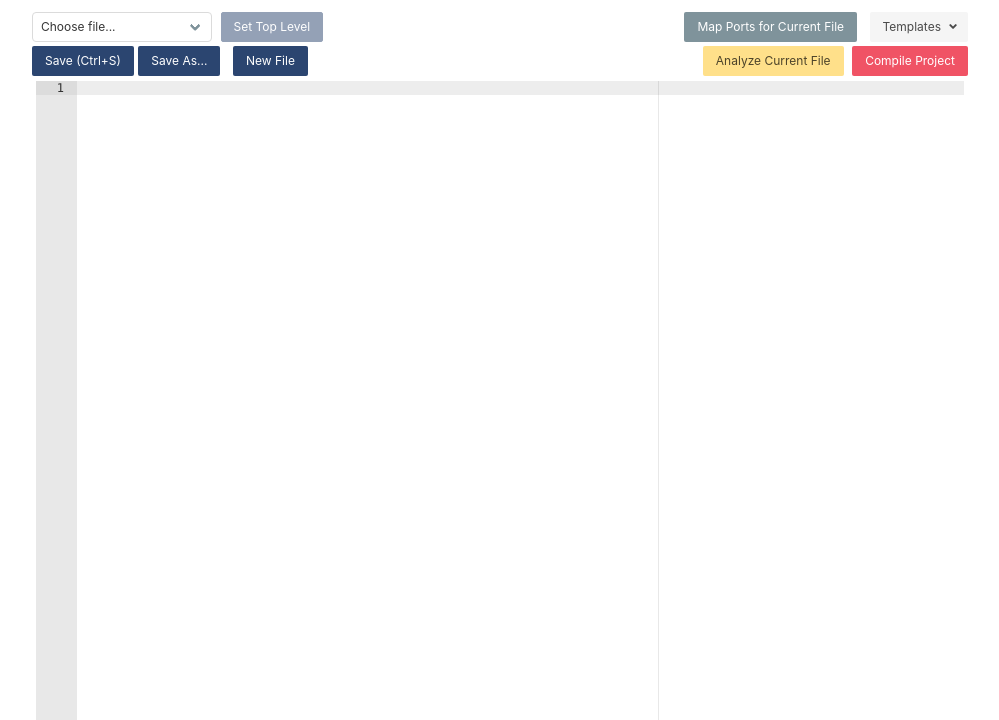
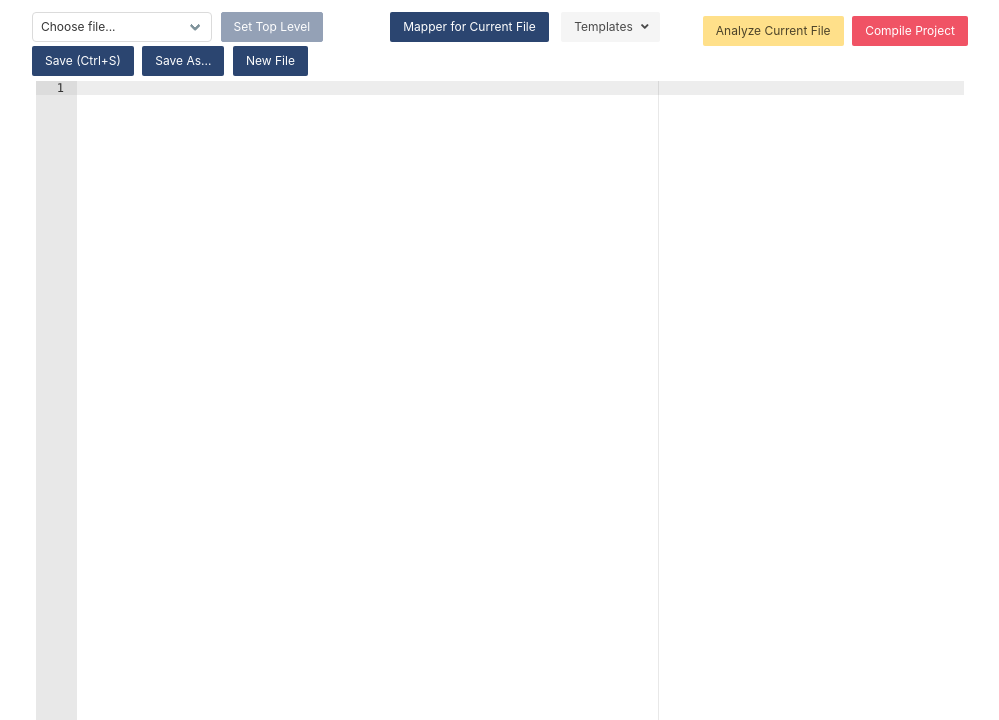
Before and after one commit to eduardobatista/FPGAEmuWeb, a Flask app: template templates/editor.html in a window 1280 px wide. Shown: the top 720 px of the page, without its empty margins (140-1139 px from the left). Run offline with Flask 2, Linux system fonts and the light colour scheme; the template is opened without the code that fills it: most values are stand-ins (such as "Sample title", 1, 10 or a date in 2020); parts of the project's set-up code (start-up, migrations or seed data) failed here and were passed over; some libraries are stand-ins or nearby versions.

Commit message:
Improving editor interface.

```diff
--- a/templates/editor.html
+++ b/templates/editor.html
@@ -40,15 +40,15 @@
                         </div>
                         <button class="button is-info is-small mr-1" id="toplevelbtn" onclick="settop();" disabled>Set Top Level</button>
                     </div><div class="cell mt-1">
-                        <button class="button is-info is-small" onclick="savefile(0);">Save (Ctrl+S)</button>
+                        <button class="button is-info is-small mr-1" onclick="savefile(0);">Save (Ctrl+S)</button>
                         <button class="button is-info is-small mr-1" onclick="savefileas()">Save As...</button>
-                        <button class="button is-info is-small ml-1" onclick="newfile();">New File</button>
+                        <button class="button is-info is-small mr-1" onclick="newfile();">New File</button>
                     </div></div>
                 </div>
                 <!-- <div class="column"></div> -->
                 <div class="column has-text-right">
-                    <div class="fixed-grid has-1-cols"><div class="cell">
-                        <button class="button is-link is-small mr-1" onclick="gotomapper()">Map Ports for Current File</button>
+                    <div class="fixed-grid has-1-cols"><div class="grid is-flex"><div class="cell is-flex-grow-1 is-flex-shrink-1">
+                        <button class="button is-info is-small mr-1" onclick="gotomapper()">Mapper for Current File</button>
                         <div class="dropdown ml-1" id="tdropdown">
                             <div class="dropdown-trigger">
                             <button class="button is-small is-light" aria-haspopup="true" aria-controls="dropdown-menu" onclick="toggleTemplateList();">
@@ -69,10 +69,10 @@
                             </div>
                             </div>
                         </div>
-                    </div><div class="cell mt-1">
+                    </div><div class="cell mt-1 is-flex-grow-1 is-flex-shrink-1">
                         <button class="button is-warning is-small ml-1" onclick="analyze()">Analyze Current File</button>
                         <button class="button is-danger is-small ml-1" onclick="fpgaCompile()">Compile Project</button><br>
-                    </div></div>
+                    </div></div></div>
                 </div>
             </div>
         </div>
```
